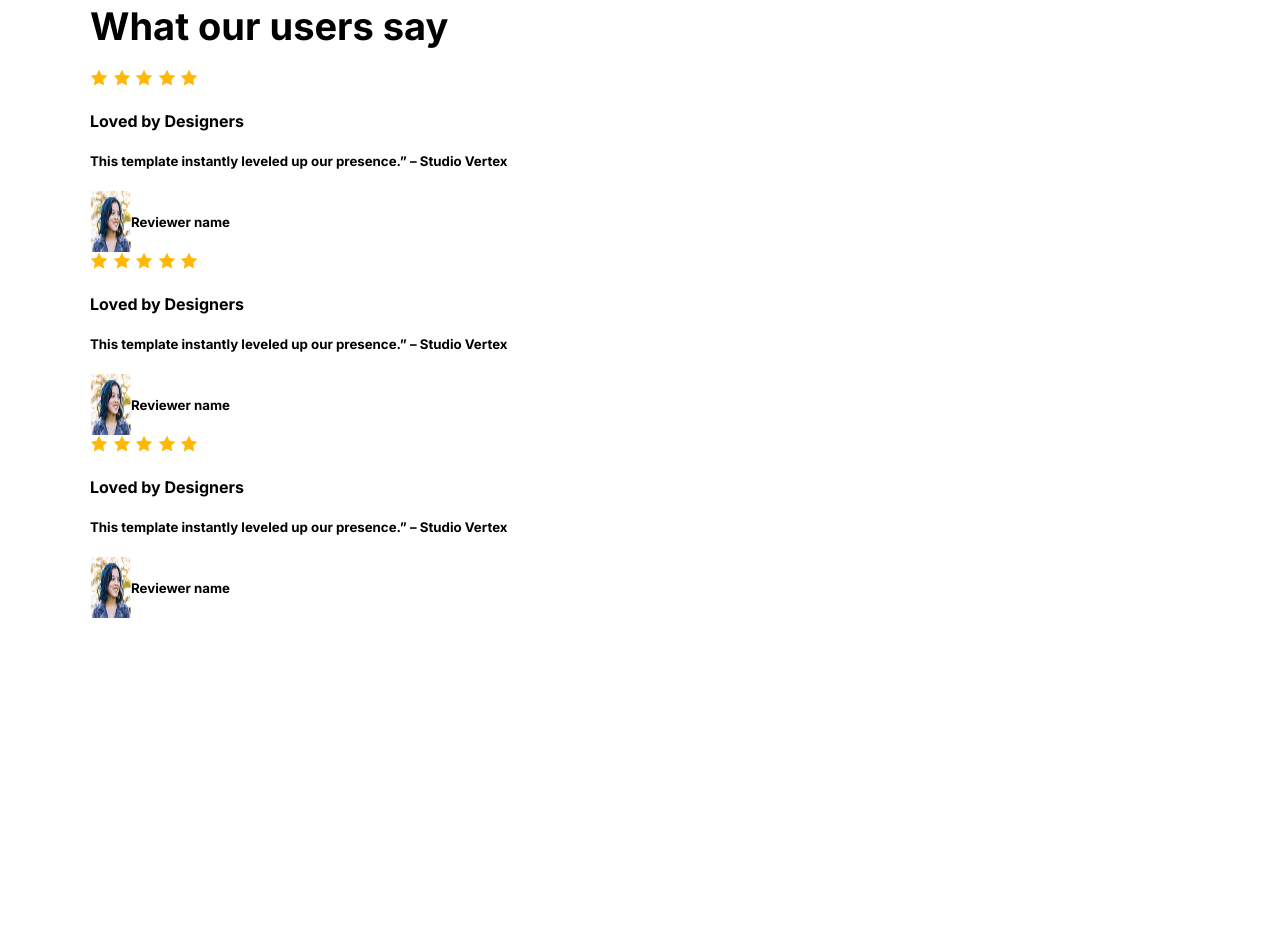
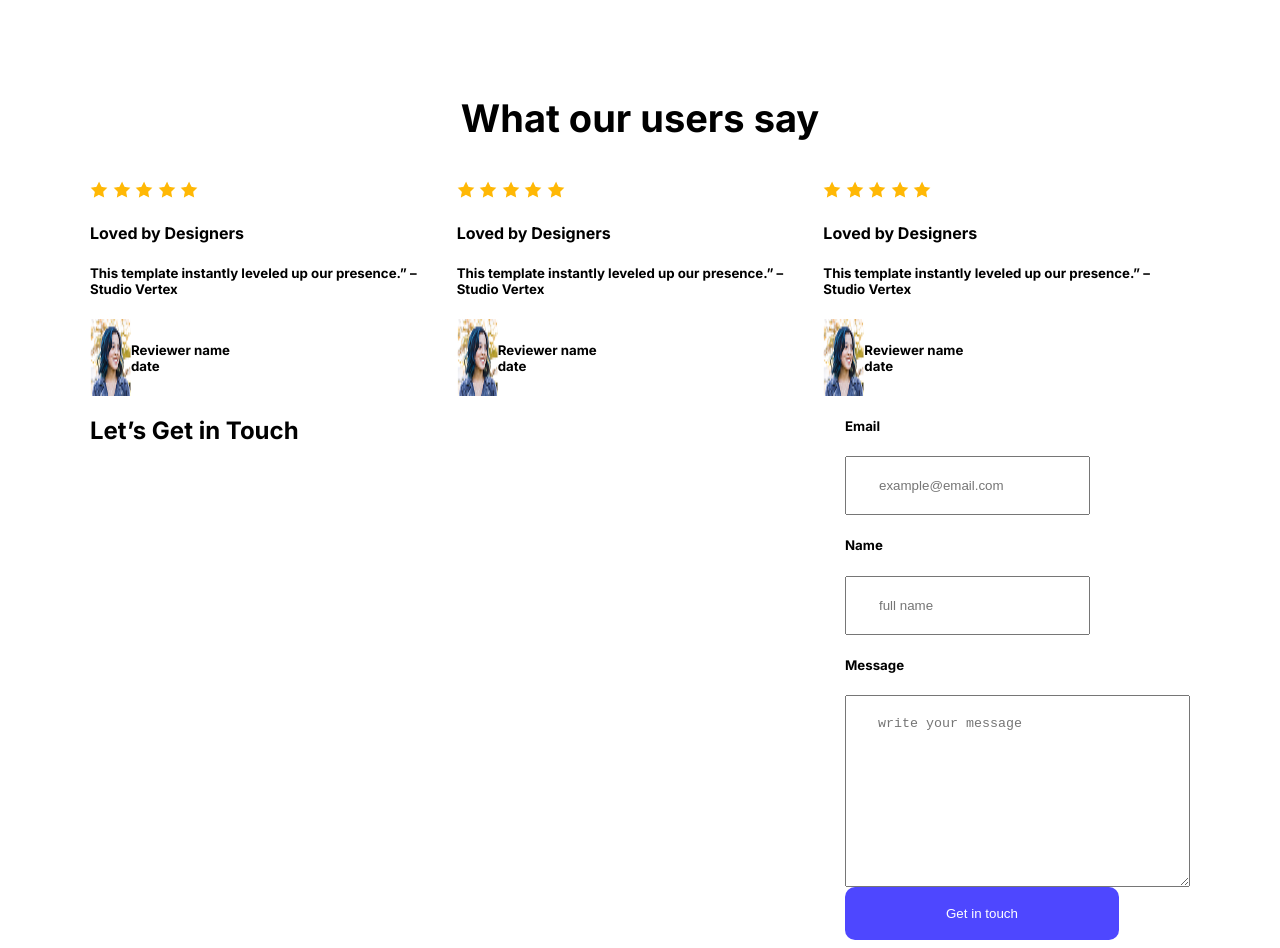
Before and after one commit to Fahimpro-jpg/my-assignment-01, a plain HTML site: page index.html in a window 1280 px wide. Shown: the part 1893-2841 px from the top of the page. Before the commit the page ends 2519 px from the top, so only its background shows below. Drawn offline with Linux system fonts and the light colour scheme.

Commit message:
added a form

```diff
--- a/index.html
+++ b/index.html
@@ -59,12 +59,12 @@
 
     </main>
 
+    <main >
 
-    <main>
-        <section>
-            <h3 class=" section-title">What our users say</h3></section>
         <section class="user-style">
-            <div>
+             <h3 class=" user-title">What our users say</h3>
+           <div class="parent-tag">
+             <div>
                 <img class="user-image" src="styles/Assets/icon-star.png" alt="image loading">
                 <img class="user-image" src="styles/Assets/icon-star.png" alt="image loading">
                 <img class="user-image" src="styles/Assets/icon-star.png" alt="image loading">
@@ -74,7 +74,8 @@
                 <h5>This template instantly leveled up our presence.” – Studio Vertex</h5>
                 <div class="customer-review">
                     <img class="customer-image" src="styles/Assets/avatar.png" alt="image loading">
-                    <h5>Reviewer name</h5>
+                    <h5>Reviewer name <br>date</h5>
+
                 </div>
             </div>
             <div >
@@ -87,7 +88,8 @@
                 <h5>This template instantly leveled up our presence.” – Studio Vertex</h5>
                 <div class="customer-review">
                     <img class="customer-image" src="styles/Assets/avatar.png" alt="image loading">
-                    <h5>Reviewer name</h5>
+                    <h5>Reviewer name <br>date</h5>
+
                 </div>
             </div>
             <div >
@@ -100,10 +102,30 @@
                 <h5>This template instantly leveled up our presence.” – Studio Vertex</h5>
                 <div class="customer-review">
                     <img class="customer-image" src="styles/Assets/avatar.png" alt="image loading">
-                    <h5>Reviewer name</h5>
+                     <h5>Reviewer name <br>date</h5>
+
                 </div>
             </div>
+           </div>
 
+
+        </section>
+    </main>
+
+    <main>
+        <section class="section-boss">
+            <div class="column-form">
+                <h2 class="form-title">Let’s Get in Touch</h2>
+            </div>
+            <div class="form-description">
+                <h5>Email</h5>
+               <input type="email" name="" id="" placeholder="example@email.com">
+                <h5>Name</h5>
+                <input type="text" name="" id="" placeholder="full name">
+                <h5>Message</h5>
+                <textarea name="" id="" cols="33" rows="10" placeholder="write your message"></textarea>
+                <input class="btn-primary-pro" type="submit" value="Get in touch">
+            </div>
         </section>
     </main>
 </body>
--- a/styles/assignment.css
+++ b/styles/assignment.css
@@ -129,6 +129,38 @@ header{
         display: flex;
     }
 
-   .section.title{
-    text-align: center;
-   }
+  .section-repo{
+    display: flex;
+  }
+  .parent-tag{
+    display: flex;
+    justify-content: space-around;
+  }
+    .user-style{
+        margin-top: 130px;
+    }
+    .user-title{
+        font-size: 38px;
+        font-weight: bold;
+        margin-bottom: 40px;
+        text-align: center;
+    }
+     /* form tile styles */
+     .section-boss{
+        display: flex;
+        justify-content: space-between;
+     }
+
+     main input[type="text"] , main input[type="email"] , main textarea{
+        display: block;
+        padding: 20px 32px 20px 32px;
+
+     }
+
+     .btn-primary-pro{
+        background-color: #4E47FF;
+    color: white;
+    border-radius: 10px;
+    border: none;
+    padding: 19px 101px 19px 101px;
+     }
```
